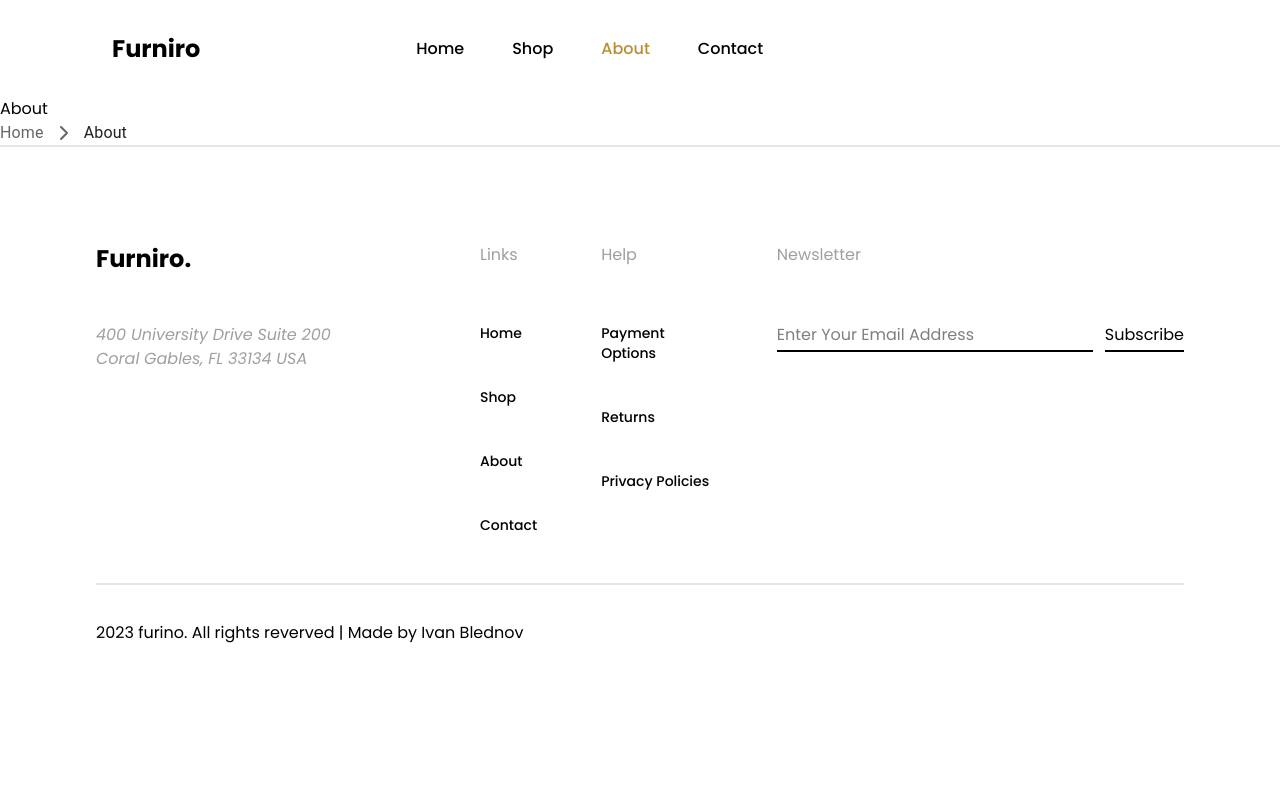
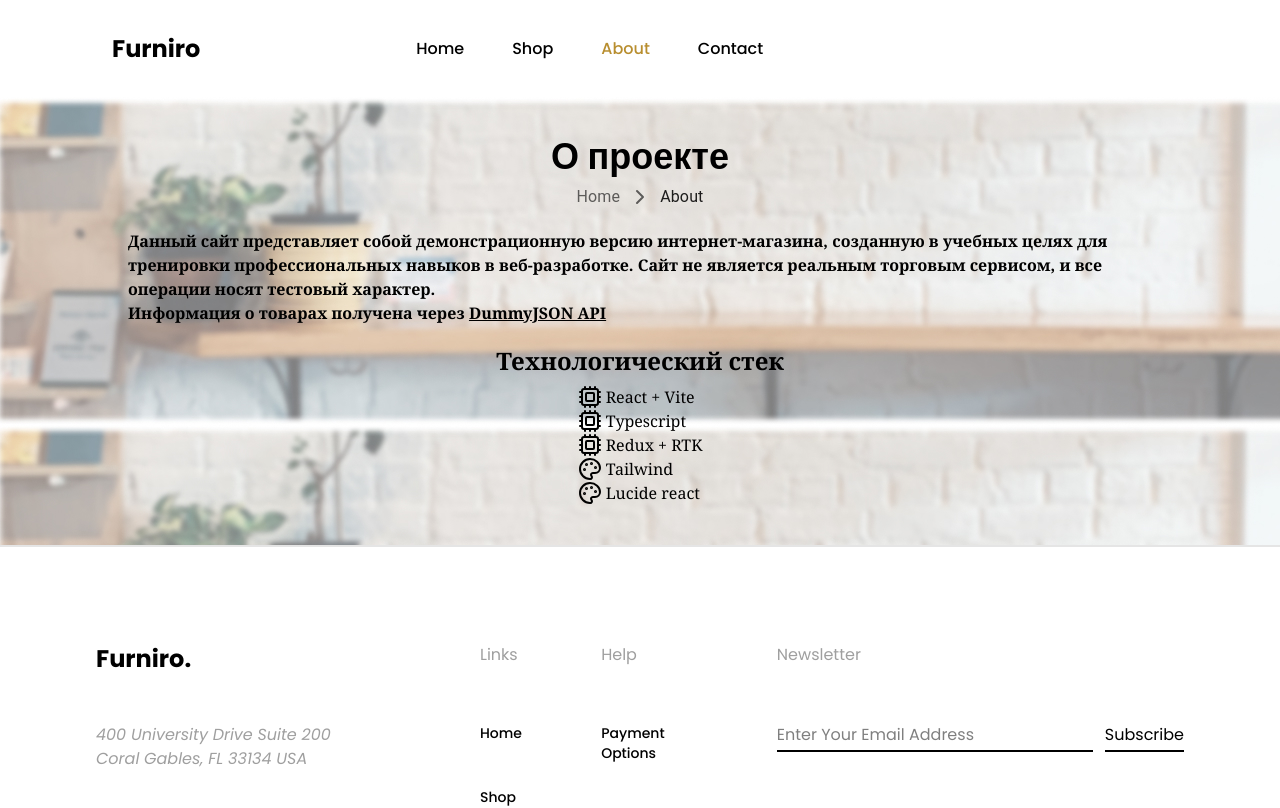
Before and after one commit to Gennod/ibb-furniro, a React (Vite) app: page /about in a window 1280 px wide. Shown: the top 808 px of the page. Built offline with nearby package versions, Linux system fonts and the light colour scheme.

Commit message:
feat: add About page

```diff
--- a/src/components/pages/About/index.tsx
+++ b/src/components/pages/About/index.tsx
@@ -1,10 +1,67 @@
+import { Cpu, Palette } from 'lucide-react'
+
 import { MyBreadcrumbs } from '../../ui/breadcrumbs'
+
+const items = [
+	{
+		icon: <Cpu />,
+		title: 'React + Vite'
+	},
+	{
+		icon: <Cpu />,
+		title: 'Typescript'
+	},
+	{
+		icon: <Cpu />,
+		title: 'Redux + RTK'
+	},
+	{
+		icon: <Palette />,
+		title: 'Tailwind'
+	},
+	{
+		icon: <Palette />,
+		title: 'Lucide react'
+	}
+]
 
 const About = () => {
 	return (
-		<div>
-			<h2>About</h2>
-			<MyBreadcrumbs />
+		<div className="flex items-center justify-center bg-[url(/shop/bg.jpg)]">
+			<div className="flex max-w-5xl flex-col items-center py-10">
+				<h2 className="mb-2 text-center text-4xl font-semibold">О проекте</h2>
+				<MyBreadcrumbs />
+				<div className="mt-5 justify-items-center font-serif">
+					<div className="font-bold">
+						Данный сайт представляет собой демонстрационную версию
+						интернет-магазина, созданную в учебных целях для тренировки
+						профессиональных навыков в веб-разработке. Сайт не является реальным
+						торговым сервисом, и все операции носят тестовый характер.
+						<div>
+							Информация о товарах получена через{' '}
+							<a
+								className="font-semibold underline"
+								target="_blank"
+								href="https://dummyjson.com/docs/products"
+							>
+								DummyJSON API
+							</a>
+						</div>
+					</div>
+					<p className="mt-5 text-2xl font-semibold">Технологический стек</p>
+					<ul className="mt-2">
+						{items.map((item, idx) => (
+							<li
+								key={idx}
+								className="flex gap-1"
+							>
+								<div>{item.icon}</div>
+								<p>{item.title}</p>
+							</li>
+						))}
+					</ul>
+				</div>
+			</div>
 		</div>
 	)
 }
--- a/src/components/pages/Shop/components/ShopFilter.tsx
+++ b/src/components/pages/Shop/components/ShopFilter.tsx
@@ -1,8 +1,7 @@
-import { X } from 'lucide-react'
+import { SlidersHorizontal, X } from 'lucide-react'
 
 import { useAppDispatch, useAppSelector } from '../../../../store/hooks'
 import { deleteTag } from '../../../../store/reducers/products'
-import FilterDrawer from '../../../ui/FilterDrawer'
 import BasicSelect from '../../../ui/Select'
 
 export const ShopFilter = () => {
@@ -21,7 +20,9 @@ export const ShopFilter = () => {
 		<div className="flex flex-col gap-2 bg-(--color-primary)/20 px-24 py-10">
 			<div className="flex items-center justify-between">
 				<div className="flex gap-7">
-					<FilterDrawer />
+					<button className="flex gap-2">
+						<SlidersHorizontal /> <p>Filter</p>
+					</button>
 					<div className="w-0.5 bg-neutral-400"></div>
 					<div>
 						Showing {startIndex + 1}-{endIndex} of {filteredProducts.length}{' '}
--- a/src/components/ui/FilterDrawer.tsx
+++ /dev/null
@@ -1,75 +0,0 @@
-import Box from '@mui/material/Box'
-import Divider from '@mui/material/Divider'
-import Drawer from '@mui/material/Drawer'
-import List from '@mui/material/List'
-import ListItem from '@mui/material/ListItem'
-import ListItemButton from '@mui/material/ListItemButton'
-import ListItemIcon from '@mui/material/ListItemIcon'
-import ListItemText from '@mui/material/ListItemText'
-import { Inbox, Mail, SlidersHorizontal } from 'lucide-react'
-import * as React from 'react'
-
-export default function FilterDrawer() {
-	const [open, setOpen] = React.useState(false)
-
-	const toggleDrawer = (newOpen: boolean) => () => {
-		setOpen(newOpen)
-	}
-
-	const DrawerList = (
-		<Box
-			sx={{ width: 250 }}
-			role="presentation"
-			onClick={toggleDrawer(false)}
-		>
-			<List>
-				{['Inbox', 'Starred', 'Send email', 'Drafts'].map((text, index) => (
-					<ListItem
-						key={text}
-						disablePadding
-					>
-						<ListItemButton>
-							<ListItemIcon>
-								{index % 2 === 0 ? <Inbox /> : <Mail />}
-							</ListItemIcon>
-							<ListItemText primary={text} />
-						</ListItemButton>
-					</ListItem>
-				))}
-			</List>
-			<Divider />
-			<List>
-				{['All mail', 'Trash', 'Spam'].map((text, index) => (
-					<ListItem
-						key={text}
-						disablePadding
-					>
-						<ListItemButton>
-							<ListItemIcon>
-								{index % 2 === 0 ? <Inbox /> : <Mail />}
-							</ListItemIcon>
-							<ListItemText primary={text} />
-						</ListItemButton>
-					</ListItem>
-				))}
-			</List>
-		</Box>
-	)
-
-	return (
-		<div>
-			<button
-				onClick={toggleDrawer(true)}
-				className="flex cursor-pointer gap-2 active:scale-95"
-			>
-				<SlidersHorizontal /> <p>Filter</p>
-			</button>
-			<Drawer
-				open={open}
-				onClose={toggleDrawer(false)}
-			>
-				{DrawerList}
-			</Drawer>
-		</div>
-	)
-}
--- a/src/store/reducers/products.ts
+++ b/src/store/reducers/products.ts
@@ -6,7 +6,7 @@ import { IProducts } from '../../types'
 export const fetchProducts = createAsyncThunk(
 	'products/getAllProducts',
 	async () => {
-		const response = await axios.get(`https://dummyjson.com/products?limit=60`)
+		const response = await axios.get(`https://dummyjson.com/products?limit=194`)
 
 		return response.data
 	}
```
